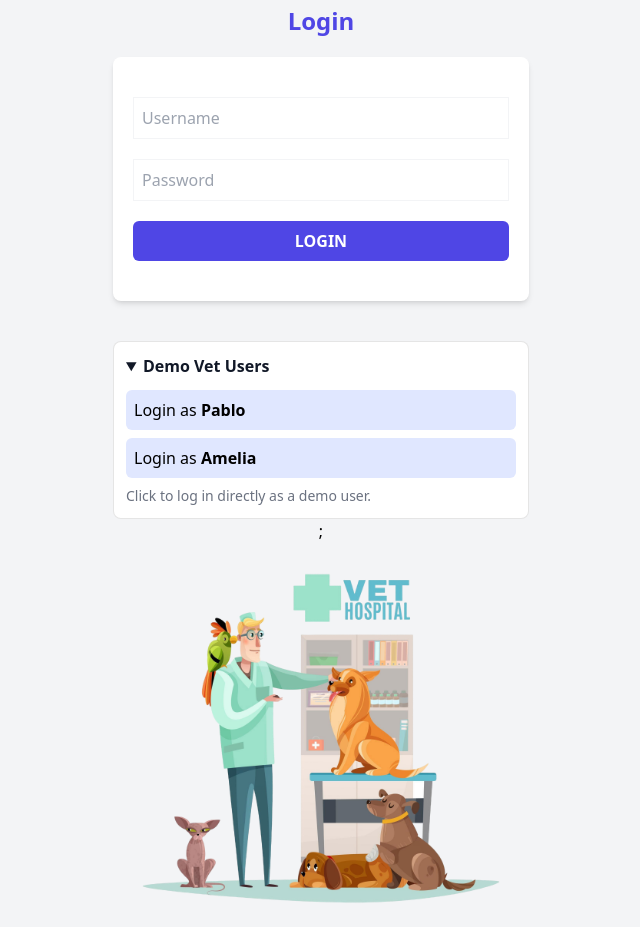
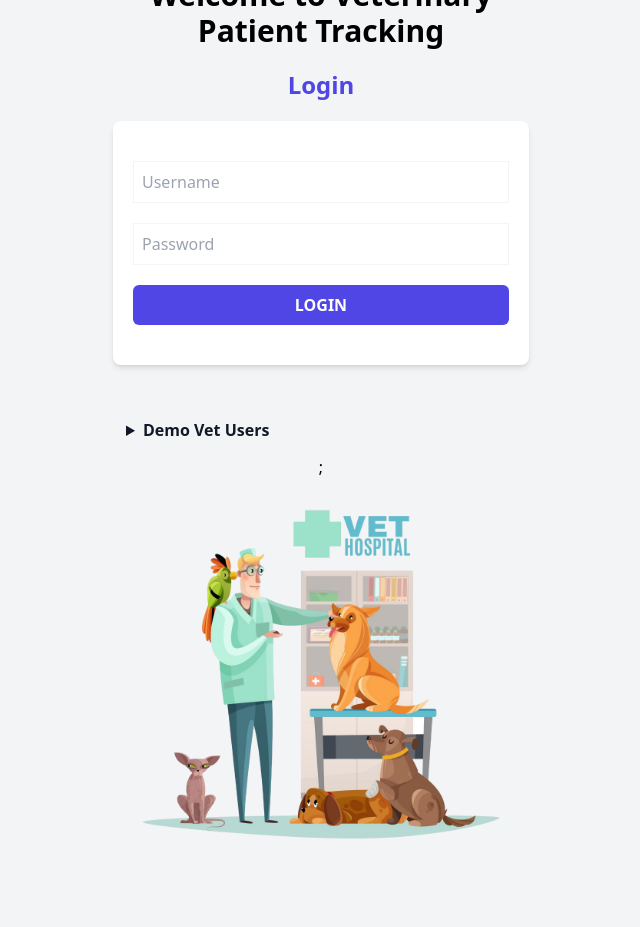
Before and after one commit to wichofly/veterinaryPatients-app, a React (Vite) app: page /login in a window 1280 px wide. Shown: the whole page, without its empty margins (319-959 px from the left). After the commit the page ends 863 px from the top, so only its background shows below. Built offline with nearby package versions, Linux system fonts and the light colour scheme.

Commit message:
fix: remove unnecessary 'open' attribute from details element in UsersInfo component

```diff
--- a/src/components/UsersInfo.tsx
+++ b/src/components/UsersInfo.tsx
@@ -16,10 +16,7 @@ const UsersInfo = () => {
   };
 
   return (
-    <details
-      className="border border-transparent open:border-black/10 open:bg-white p-3 rounded-lg"
-      open
-    >
+    <details className="border border-transparent open:border-black/10 open:bg-white p-3 rounded-lg">
       <summary className="leading-6 font-semibold text-gray-900 select-none cursor-pointer">
         Demo Vet Users
       </summary>
```
